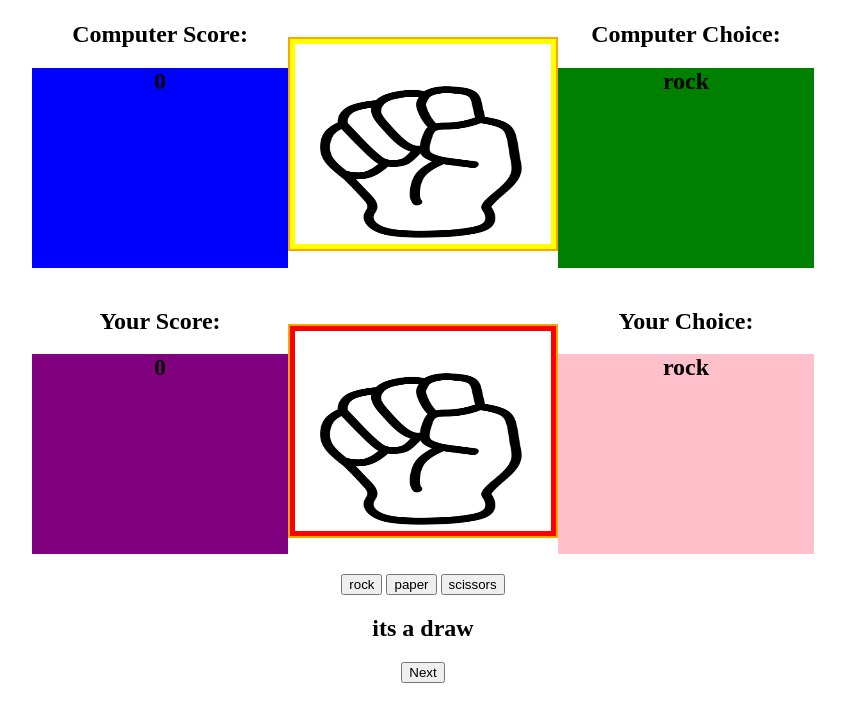
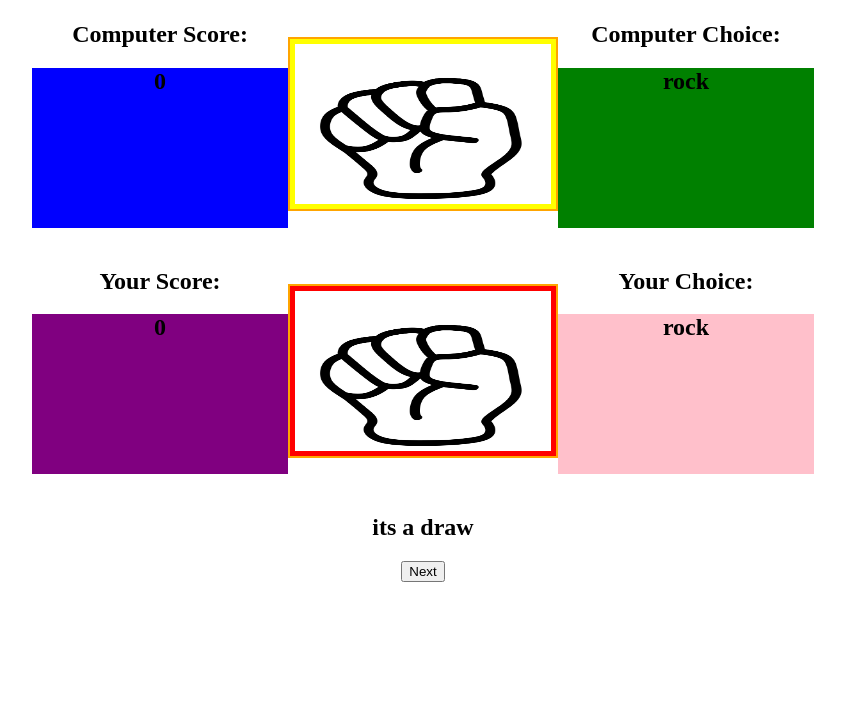
Before and after one commit to Richieon88/rockpaperscissorsgame, a plain HTML site: page index.html in a window 1280 px wide. Both pictures are taken after a click on the button "rock". Shown: the part 79-800 px from the top of the page, without its empty margins (217-1062 px from the left). Drawn offline with Linux system fonts and the light colour scheme.

Commit message:
Add event listener for next button

```diff
--- a/assets/css/style.css
+++ b/assets/css/style.css
@@ -11,7 +11,7 @@ body {
 
 #computer-area {
     background-color: yellow;
-    height: 25vh;
+    height: 20vh;
     width: 20vw;
     border: 2px solid orange;
     padding: 5px;
@@ -20,7 +20,7 @@ body {
 
 #user-area {
     background-color: red;
-    height: 25vh;
+    height: 20vh;
     width: 20vw;
     border: 2px solid orange;
     padding: 5px;
@@ -44,7 +44,7 @@ body {
 
 #computer-score {
     background-color: blue;
-    height: 25vh;
+    height: 20vh;
     width: 20vw;
 
 
@@ -52,26 +52,26 @@ body {
 
 #computer-choice {
     background-color: green;
-    height: 25vh;
+    height: 20vh;
     width: 20vw;
 }
 
 #user-score {
     background-color: purple;
-    height: 25vh;
+    height: 20vh;
     width: 20vw;
 }
 
 #user-choice {
     background-color: pink;
-    height: 25vh;
+    height: 20vh;
     width: 20vw;
 }
 
 
 
 img {
-    height: 25vh;
+    height: 20vh;
     width: 20vw;
 }
 
--- a/assets/js/script.js
+++ b/assets/js/script.js
@@ -12,6 +12,9 @@ const userScoreDisplay = document.getElementById('user-score');
 const computerScoreDisplay = document.getElementById('computer-score');
 const userChoiceDisplay = document.getElementById('user-choice');
 const computerChoiceDisplay = document.getElementById('computer-choice');
+const controlArea = document.getElementById('controls');
+const resultScreen = document.getElementById('result-screen');
+const nextButton = document.getElementById('next-button');
 let computerChoice;
 let userChoice;
 let computerScore = 0;
@@ -26,6 +29,7 @@ rockButton.addEventListener('click', () => {
     generateComputerChoice();
     decideResult();
     displayChoice();
+    showResult();
 });
 
 
@@ -37,6 +41,7 @@ paperButton.addEventListener('click', () => {
     generateComputerChoice();
     decideResult();
     displayChoice();
+    showResult();
 });
 
 
@@ -48,8 +53,14 @@ scissorsButton.addEventListener('click', () => {
     generateComputerChoice();
     decideResult();
     displayChoice();
+    showResult();
 });
 
+
+nextButton.addEventListener('click', () => {
+    controlArea.classList.remove('hide');
+    resultScreen.classList.add('hide');
+});
 
 function generateComputerChoice() {
     const randomNumber = Math.floor(Math.random() * 3);
@@ -121,3 +132,8 @@ function displayChoice() {
     userChoiceDisplay.innerHTML = userChoice;
     computerChoiceDisplay.innerHTML = computerChoice;
 }
+
+function showResult() {
+    controlArea.classList.add('hide');
+    resultScreen.classList.remove('hide');
+}
--- a/index.html
+++ b/index.html
@@ -37,7 +37,7 @@
           <button id="paper">paper</button>
           <button id="scissors">scissors</button>
         </div>
-          <div id="result-screen"><h2 id="result"></h2><button id="next-button">Next</button></div>
+          <div id="result-screen" class="hide"><h2 id="result"></h2><button id="next-button">Next</button></div>
         </div>
       </div>
     </div>
```
